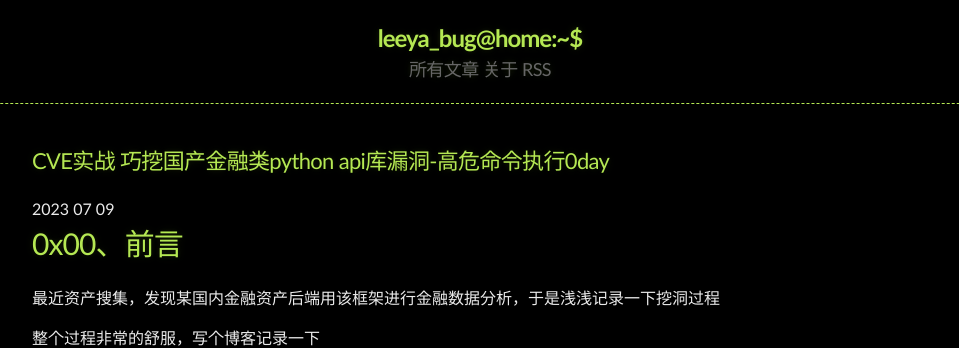
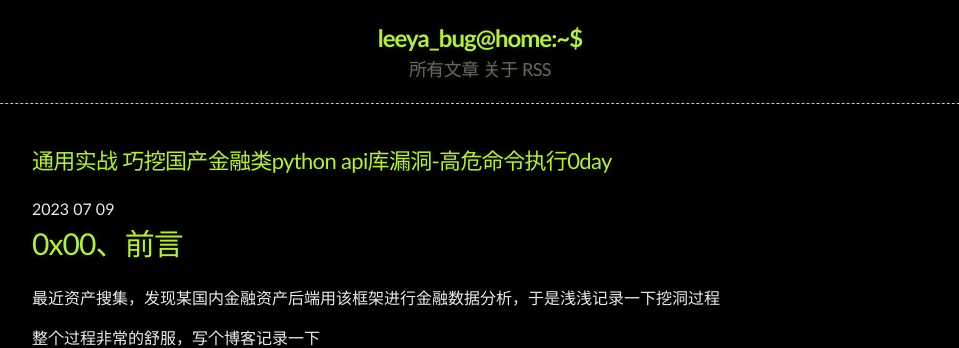
Before and after one commit to Leeyangee/leeyangee.github.io, a Jekyll site: the page built from _posts/2023-07-09-通用实战 巧挖国产金融类python api库漏洞-高危命令执行0day.md, in a window 1280 px wide and 900 px high. Shown: the top 348 px of the window, without its empty margins (160-1119 px from the left). Built offline with Jekyll 4.4.1, drawn with Linux system fonts in a browser that asks for light colours.

Commit message:
Update and rename 2023-07-09-CVE实战 巧挖国产金融类python api库漏洞-高危命令执行0day.md to 2023-07-09-通用实战 巧挖国产金融类python api库漏洞-高危命令执行0day.md

```diff
--- a/_posts/2023-07-09-CVE实战 巧挖国产金融类python api库漏洞-高危命令执行0day.md
+++ b/_posts/2023-07-09-通用实战 巧挖国产金融类python api库漏洞-高危命令执行0day.md
@@ -1,5 +1,5 @@
 ---
-title: CVE实战 巧挖国产金融类python api库漏洞-高危命令执行0day
+title: 通用实战 巧挖国产金融类python api库漏洞-高危命令执行0day
 published: true
 ---
 # [](#header-1)0x00、前言
```
